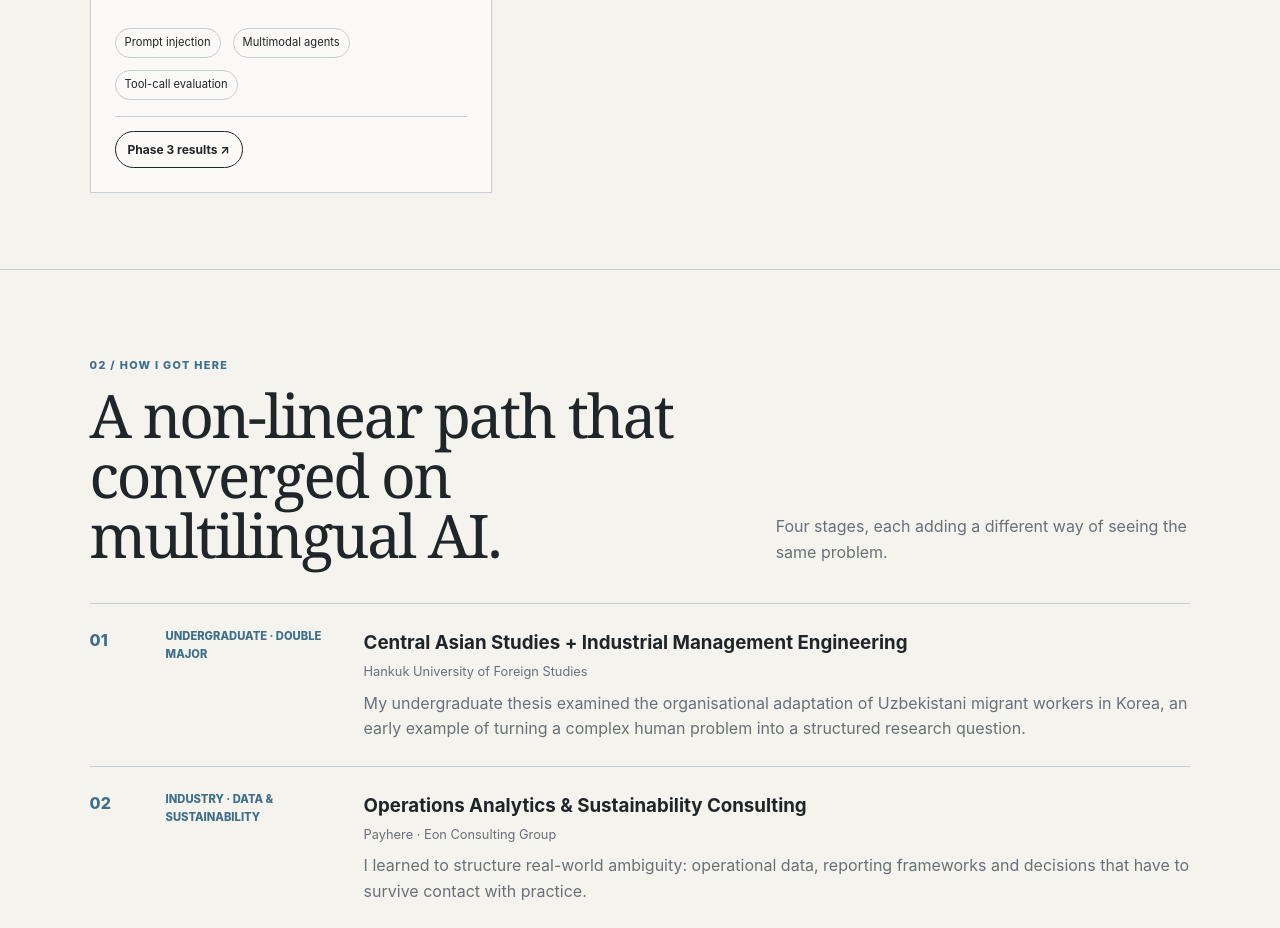
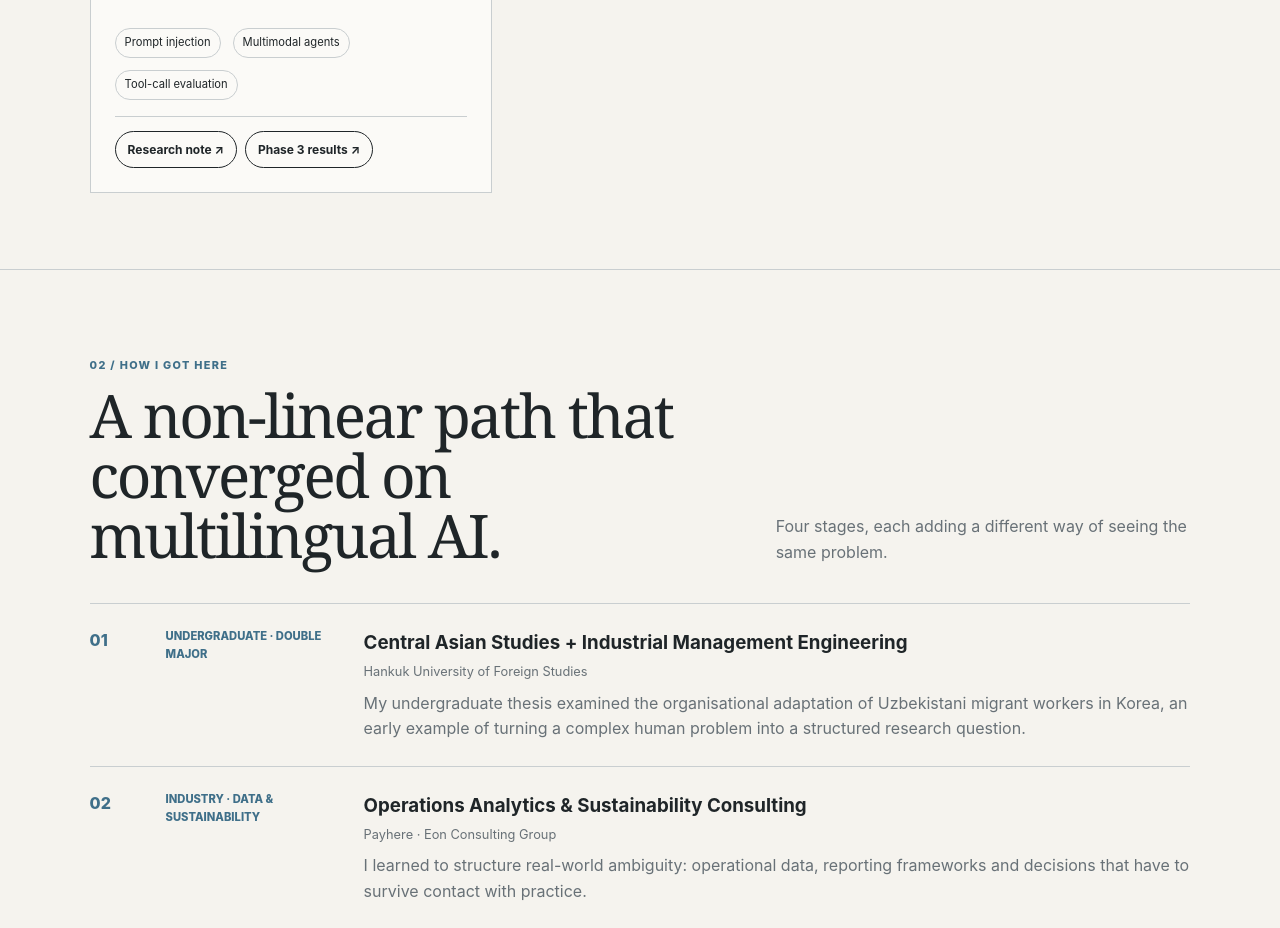
Before and after one commit to Ayana32/Ayana32.github.io, a plain HTML site: page index.html in a window 1280 px wide. Shown: the part 2968-3896 px from the top of the page. Drawn offline with Linux system fonts and the light colour scheme.

Commit message:
Add research note link to agent safety project card
Co-Authored-By: Claude Opus 4.8 <noreply@anthropic.com>

```diff
--- a/index.html
+++ b/index.html
@@ -129,6 +129,7 @@
         <p class="ownership-note"><strong>How:</strong> Preregistered a 200-run Qwen3-VL-8B experiment with English and Korean inputs delivered as images or text. Scored tool calls, email contents and expense recording separately using execution logs.</p>
         <div class="chips"><span>Prompt injection</span><span>Multimodal agents</span><span>Tool-call evaluation</span></div>
         <div class="project-links">
+          <a href="writing/same-tool-call-different-email-body.html">Research note ↗</a>
           <a href="https://github.com/Ayana32/multilingual-posttraining-eval/blob/main/docs/phase3-results.md" target="_blank" rel="noopener">Phase 3 results ↗</a>
         </div>
       </article>
```
